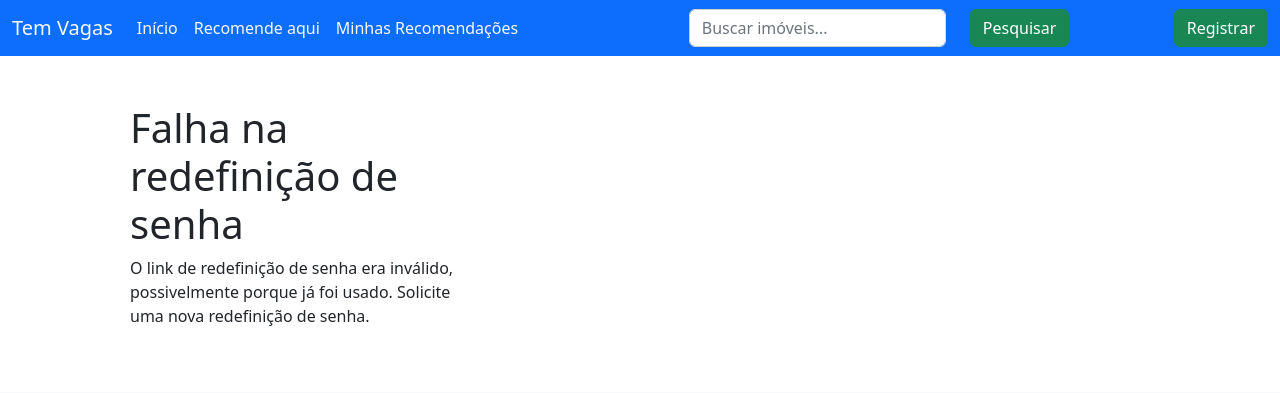
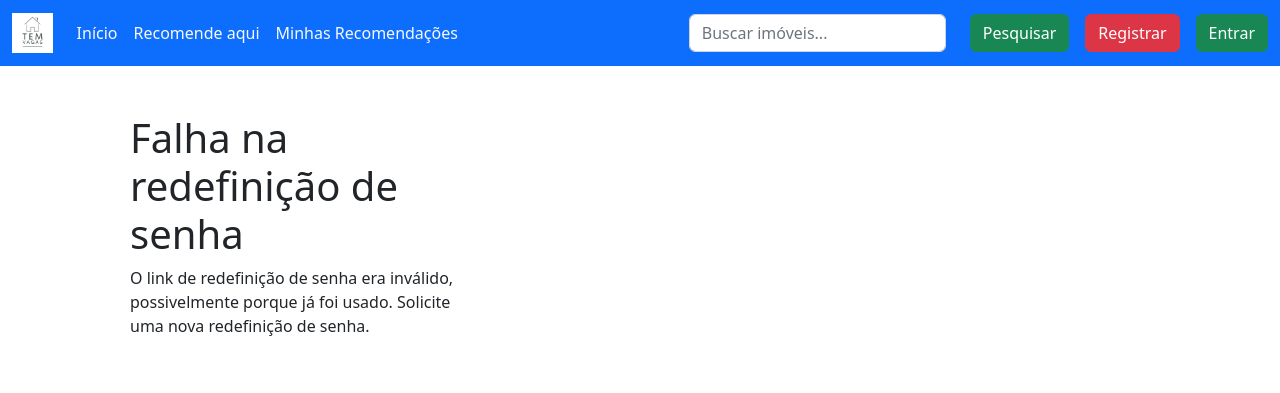
Before and after one commit to FelipeLuis123/TEM-VAGAS, a Django app: a page that uses posts_app/templates/_navbar.html in a window 1280 px wide. Shown: the top 393 px of the page. Run offline with Django 4.2, Linux system fonts and the light colour scheme.

Commit message:
logo tem vagas

```diff
--- a/posts_app/templates/_navbar.html
+++ b/posts_app/templates/_navbar.html
@@ -1,6 +1,7 @@
+{% load static %}
 <nav class="navbar navbar-expand-lg bg-body-tertiary bg-primary">
   <div class="container-fluid">
-      <a class="navbar-brand text-light" href="#">Tem Vagas</a>
+      <a class="navbar-brand text-light" href="/"><img src="{% static 'images/logo.png' %}" alt="logo" height="40"></a>
       <button class="navbar-toggler" type="button" data-bs-toggle="collapse" data-bs-target="#navbarSupportedContent" aria-controls="navbarSupportedContent" aria-expanded="false" aria-label="Toggle navigation">
           <span class="navbar-toggler-icon"></span>
       </button>
@@ -52,8 +53,8 @@
                       });
                   </script>
               {% else %}
-                  <a class="btn btn-outline-primary" href="{% url 'login' %}">Entrar</a>
-                  <a class="btn btn-success" href="{% url 'register' %}">Registrar</a>
+                <a class="btn btn-danger" href="{% url 'register' %}">Registrar</a>
+                <a class="btn btn-success" href="{% url 'login' %}">Entrar</a>
               {% endif %}
           </div>
       </div>
```
Also changed, not shown: db.sqlite3, posts_app/static/images/logo.png (added).
